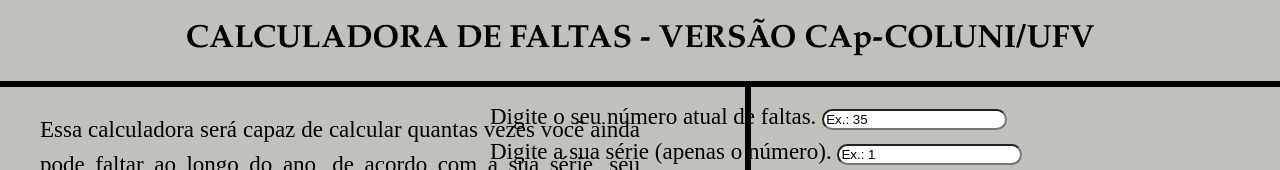
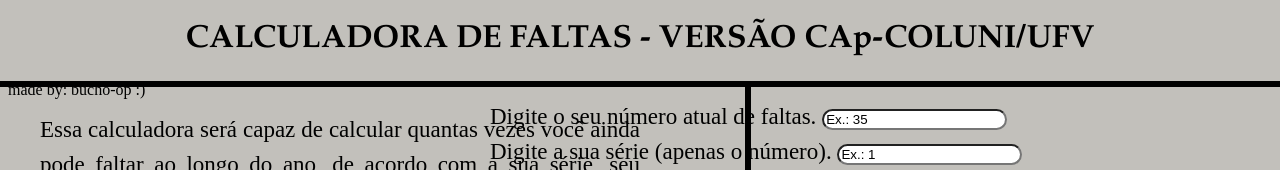
Before and after one commit to bucho-op/calculadora_site, a plain HTML site: page index.html in a window 1280 px wide. Shown: the top 170 px of the page. Drawn offline with Linux system fonts and the light colour scheme.

Commit message:
Update index.html

```diff
--- a/index.html
+++ b/index.html
@@ -32,6 +32,11 @@
     <p id="output"></p>
     <div id="shape"></div>
     <div id="shape2"></div>
+    <div id="rodape">
+        <p>made by: bucho-op :)</p>
+
+
+    </div>
     <script src="calccoluni.js"></script>
 
 </body>
```
